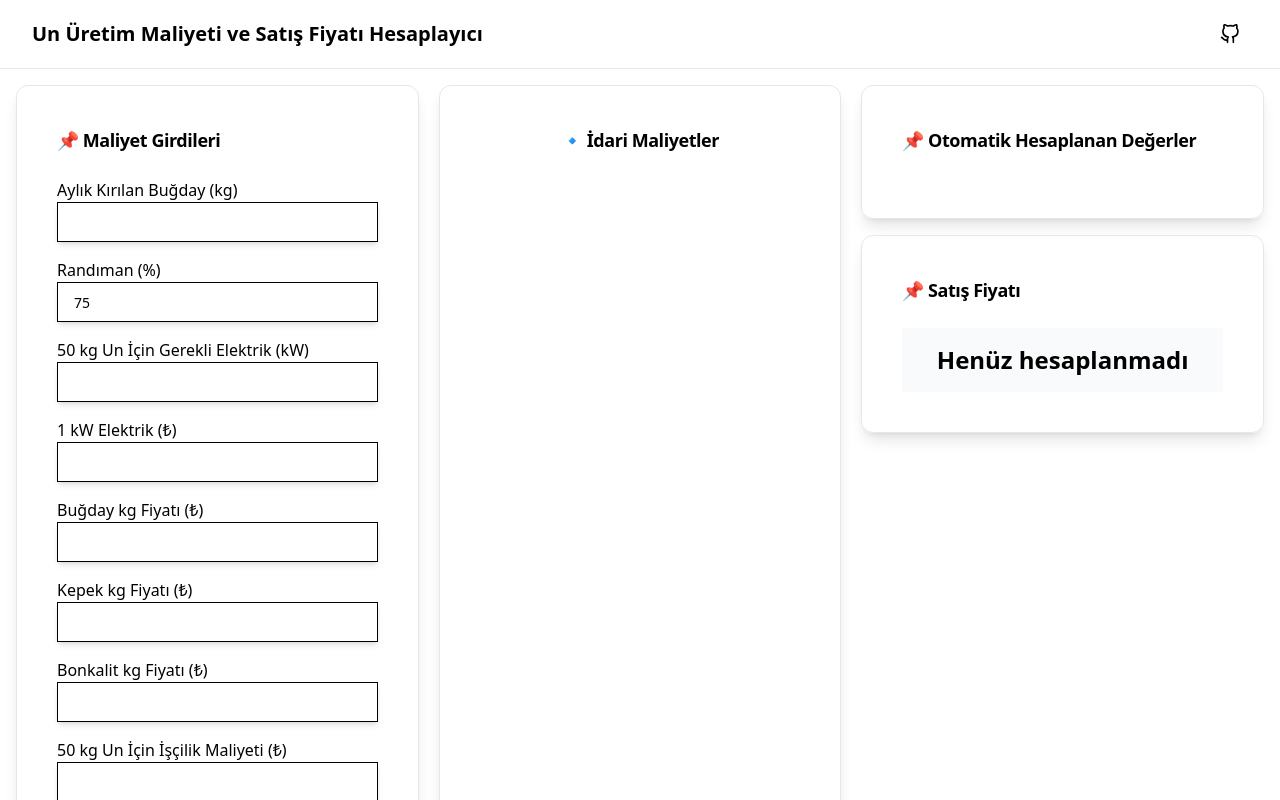
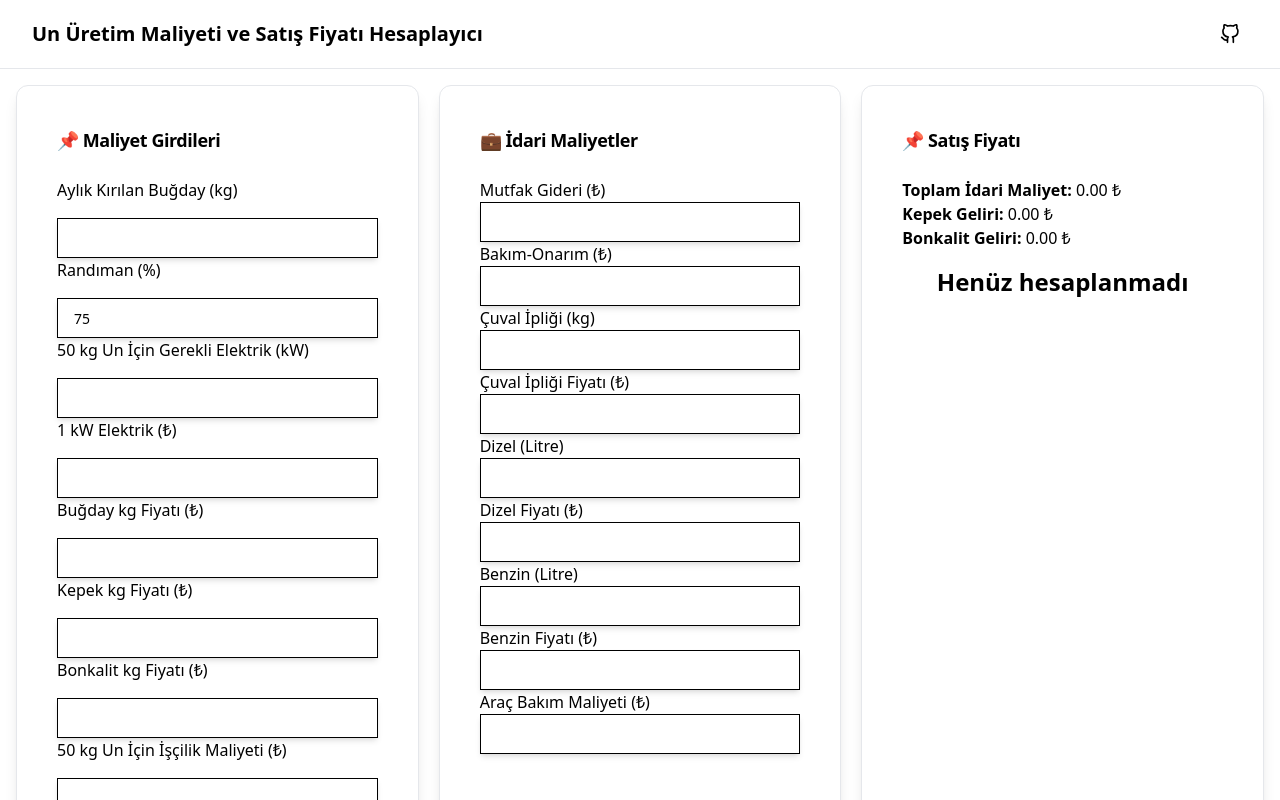
Before and after one commit to bilgehangormez/cost-and-selling-price-calculator, a Next.js app: page / in a window 1280 px wide. Shown: the top 800 px of the page. Built offline with nearby package versions, Linux system fonts and the light colour scheme.

Commit message:
Update PriceCalculator.tsx

```diff
--- a/src/components/PriceCalculator.tsx
+++ b/src/components/PriceCalculator.tsx
@@ -10,10 +10,14 @@ import { CostCalculator } from "@/lib/calculator";
 
 export function PriceCalculator() {
     const [finalPrice, setFinalPrice] = useState<number | null>(null);
-    const [costDetails, setCostDetails] = useState<Record<string, number | null>>({});
-    const [adminCosts, setAdminCosts] = useState<Record<string, number | null>>({});
+    const [wheatRequired, setWheatRequired] = useState<number>(0);
+    const [branKg, setBranKg] = useState<number>(0);
+    const [bonkalitKg, setBonkalitKg] = useState<number>(0);
+    const [branRevenue, setBranRevenue] = useState<number>(0);
+    const [bonkalitRevenue, setBonkalitRevenue] = useState<number>(0);
+    const [administrativeCost, setAdministrativeCost] = useState<number>(0);
 
-    const { register, handleSubmit } = useForm({
+    const { register, handleSubmit, watch } = useForm({
         defaultValues: {
             monthly_wheat: "",
             randiman: "75",
@@ -37,7 +41,31 @@ export function PriceCalculator() {
         }
     });
 
+    const formatNumber = (value: string) => parseFloat(value.replace(",", ".") || "0");
+
     const onSubmit = async (data: Record<string, string>) => {
+        const branPrice = formatNumber(data.bran_price);
+        const bonkalitPrice = formatNumber(data.bonkalit_price);
+
+        // ✅ **İdari maliyet hesaplaması**
+        const sackThreadCost = formatNumber(data.sack_thread_kg) * formatNumber(data.sack_thread_price);
+        const dieselCost = formatNumber(data.diesel_liters) * formatNumber(data.diesel_price);
+        const gasolineCost = formatNumber(data.gasoline_liters) * formatNumber(data.gasoline_price);
+        const totalAdministrativeCost =
+            formatNumber(data.kitchen_expense) +
+            formatNumber(data.maintenance_expense) +
+            sackThreadCost +
+            dieselCost +
+            gasolineCost +
+            formatNumber(data.vehicle_maintenance);
+
+        const monthlyWheat = formatNumber(data.monthly_wheat);
+        const wheatRequired = 5000 / formatNumber(data.randiman);
+        setWheatRequired(wheatRequired);
+
+        const adminCostPer50Kg = monthlyWheat > 0 ? (totalAdministrativeCost / monthlyWheat) * wheatRequired : 0;
+        setAdministrativeCost(adminCostPer50Kg);
+
         const calculator = new CostCalculator(
             data.electricity_kwh.replace(",", "."),
             data.electricity_price.replace(",", "."),
@@ -61,31 +89,11 @@ export function PriceCalculator() {
         );
 
         const result = await calculator.calculateCosts();
-
-        setFinalPrice(result.finalPrice);
-
-        setCostDetails({
-            "Gerekli Buğday (kg)": result.wheatRequired,
-            "Çıkan Kepek (kg)": result.branKg,
-            "Çıkan Bonkalit (kg)": result.bonkalitKg,
-            "Kepek Geliri (₺)": result.branRevenue,
-            "Bonkalit Geliri (₺)": result.bonkalitRevenue
-        });
-
-        setAdminCosts({
-            "Elektrik Maliyeti (₺)": result.electricityCost,
-            "Buğday Maliyeti (₺)": result.wheatCost,
-            "İşçilik Maliyeti (₺)": result.laborCost,
-            "Çuval Maliyeti (₺)": result.bagCost,
-            "Mutfak Giderleri (₺)": result.administrativeCost,
-            "Bakım Giderleri (₺)": result.administrativeCost,
-            "Çuval İpliği Giderleri (₺)": result.administrativeCost,
-            "Mazot Giderleri (₺)": result.administrativeCost,
-            "Benzin Giderleri (₺)": result.administrativeCost,
-            "Araç Bakım Giderleri (₺)": result.administrativeCost,
-            "Toplam Maliyet (₺)": result.totalCost,
-            "Hedeflenen Kar (₺)": result.targetProfit
-        });
+        setFinalPrice(result.finalPrice + adminCostPer50Kg);
+        setBranKg(result.branKg);
+        setBonkalitKg(result.bonkalitKg);
+        setBranRevenue(result.branKg * branPrice);
+        setBonkalitRevenue(result.bonkalitKg * bonkalitPrice);
     };
 
     return (
@@ -98,73 +106,89 @@ export function PriceCalculator() {
                 </CardHeader>
                 <CardContent>
                     <form onSubmit={handleSubmit(onSubmit)} className="space-y-4">
-                        <div><Label>Aylık Kırılan Buğday (kg)</Label><Input {...register("monthly_wheat")} /></div>
-                        <div><Label>Randıman (%)</Label><Input {...register("randiman")} /></div>
-                        <div><Label>50 kg Un İçin Gerekli Elektrik (kW)</Label><Input {...register("electricity_kwh")} /></div>
-                        <div><Label>1 kW Elektrik (₺)</Label><Input {...register("electricity_price")} /></div>
-                        <div><Label>Buğday kg Fiyatı (₺)</Label><Input {...register("wheat_price")} /></div>
-                        <div><Label>Kepek kg Fiyatı (₺)</Label><Input {...register("bran_price")} /></div>
-                        <div><Label>Bonkalit kg Fiyatı (₺)</Label><Input {...register("bonkalit_price")} /></div>
-                        <div><Label>50 kg Un İçin İşçilik Maliyeti (₺)</Label><Input {...register("labor_cost")} /></div>
-                        <div><Label>1 Adet 50 kg PP Çuval (₺)</Label><Input {...register("bag_cost")} /></div>
-                        <div><Label>50 kg Unda Hedeflenen Kâr (₺)</Label><Input {...register("target_profit")} /></div>
-                        <Button type="submit" className="mt-4 w-full bg-blue-600 text-white py-2 rounded">Hesapla</Button>
+                        <Label>Aylık Kırılan Buğday (kg)</Label>
+                        <Input {...register("monthly_wheat")} />
+
+                        <Label>Randıman (%)</Label>
+                        <Input {...register("randiman")} />
+
+                        <Label>50 kg Un İçin Gerekli Elektrik (kW)</Label>
+                        <Input {...register("electricity_kwh")} />
+
+                        <Label>1 kW Elektrik (₺)</Label>
+                        <Input {...register("electricity_price")} />
+
+                        <Label>Buğday kg Fiyatı (₺)</Label>
+                        <Input {...register("wheat_price")} />
+
+                        <Label>Kepek kg Fiyatı (₺)</Label>
+                        <Input {...register("bran_price")} />
+
+                        <Label>Bonkalit kg Fiyatı (₺)</Label>
+                        <Input {...register("bonkalit_price")} />
+
+                        <Label>50 kg Un İçin İşçilik Maliyeti (₺)</Label>
+                        <Input {...register("labor_cost")} />
+
+                        <Label>1 Adet 50 kg PP Çuval (₺)</Label>
+                        <Input {...register("bag_cost")} />
+
+                        <Label>50 kg Unda Hedeflenen Kâr (₺)</Label>
+                        <Input {...register("target_profit")} />
+
+                        <Button type="submit" className="w-full mt-4">Hesapla</Button>
                     </form>
                 </CardContent>
             </Card>
 
-            {/* 📌 Orta Kısım: İdari Maliyetler Tablosu */}
+            {/* 📌 Orta Kısım: İdari Maliyetler */}
             <Card className="shadow-lg rounded-xl border p-4">
                 <CardHeader>
-                    <CardTitle className="text-lg text-center">🔹 İdari Maliyetler</CardTitle>
+                    <CardTitle className="text-lg">💼 İdari Maliyetler</CardTitle>
                 </CardHeader>
                 <CardContent>
-                    <table className="w-full text-sm text-left border">
-                        <tbody>
-                            {Object.entries(adminCosts).map(([key, value]) => (
-                                <tr key={key} className="border-b">
-                                    <td className="p-2 font-semibold">{key}</td>
-                                    <td className="p-2">{value !== null ? `${value.toFixed(2)} ₺` : "-"}</td>
-                                </tr>
-                            ))}
-                        </tbody>
-                    </table>
+                    <Label>Mutfak Gideri (₺)</Label>
+                    <Input {...register("kitchen_expense")} />
+
+                    <Label>Bakım-Onarım (₺)</Label>
+                    <Input {...register("maintenance_expense")} />
+
+                    <Label>Çuval İpliği (kg)</Label>
+                    <Input {...register("sack_thread_kg")} />
+
+                    <Label>Çuval İpliği Fiyatı (₺)</Label>
+                    <Input {...register("sack_thread_price")} />
+
+                    <Label>Dizel (Litre)</Label>
+                    <Input {...register("diesel_liters")} />
+
+                    <Label>Dizel Fiyatı (₺)</Label>
+                    <Input {...register("diesel_price")} />
+
+                    <Label>Benzin (Litre)</Label>
+                    <Input {...register("gasoline_liters")} />
+
+                    <Label>Benzin Fiyatı (₺)</Label>
+                    <Input {...register("gasoline_price")} />
+
+                    <Label>Araç Bakım Maliyeti (₺)</Label>
+                    <Input {...register("vehicle_maintenance")} />
                 </CardContent>
             </Card>
 
-            {/* 📌 Sağ Kısım: Satış Fiyatı ve Otomatik Hesaplanan Değerler */}
-            <div className="flex flex-col gap-4">
-                {/* Otomatik Hesaplanan Değerler */}
-                <Card className="shadow-lg rounded-xl border p-4">
-                    <CardHeader>
-                        <CardTitle className="text-lg">📌 Otomatik Hesaplanan Değerler</CardTitle>
-                    </CardHeader>
-                    <CardContent>
-                        <table className="w-full text-sm text-left border">
-                            <tbody>
-                                {Object.entries(costDetails).map(([key, value]) => (
-                                    <tr key={key} className="border-b">
-                                        <td className="p-2 font-semibold">{key}</td>
-                                        <td className="p-2">{value !== null ? `${value.toFixed(2)} ₺` : "-"}</td>
-                                    </tr>
-                                ))}
-                            </tbody>
-                        </table>
-                    </CardContent>
-                </Card>
-
-                {/* Satış Fiyatı */}
+            {/* 📌 Sağ Kısım: Hesaplanan Değerler ve Satış Fiyatı */}
             <Card className="shadow-lg rounded-xl border p-4">
                 <CardHeader>
                     <CardTitle className="text-lg">📌 Satış Fiyatı</CardTitle>
                 </CardHeader>
                 <CardContent>
-                        <div className="p-4 text-center text-2xl font-bold bg-gray-50 rounded-lg">
-                            {finalPrice !== null ? `${finalPrice.toFixed(2)} ₺` : "Henüz hesaplanmadı"}
-                        </div>
+                    <p><strong>Toplam İdari Maliyet:</strong> {administrativeCost.toFixed(2)} ₺</p>
+                    <p><strong>Kepek Geliri:</strong> {branRevenue.toFixed(2)} ₺</p>
+                    <p><strong>Bonkalit Geliri:</strong> {bonkalitRevenue.toFixed(2)} ₺</p>
+                    <h2 className="text-2xl font-bold text-center mt-4">{finalPrice !== null ? `${finalPrice.toFixed(2)} ₺` : "Henüz hesaplanmadı"}</h2>
                 </CardContent>
             </Card>
-            </div>
+
         </div>
     );
 }
```
Lines whose indentation alone changed are shown as unchanged.
